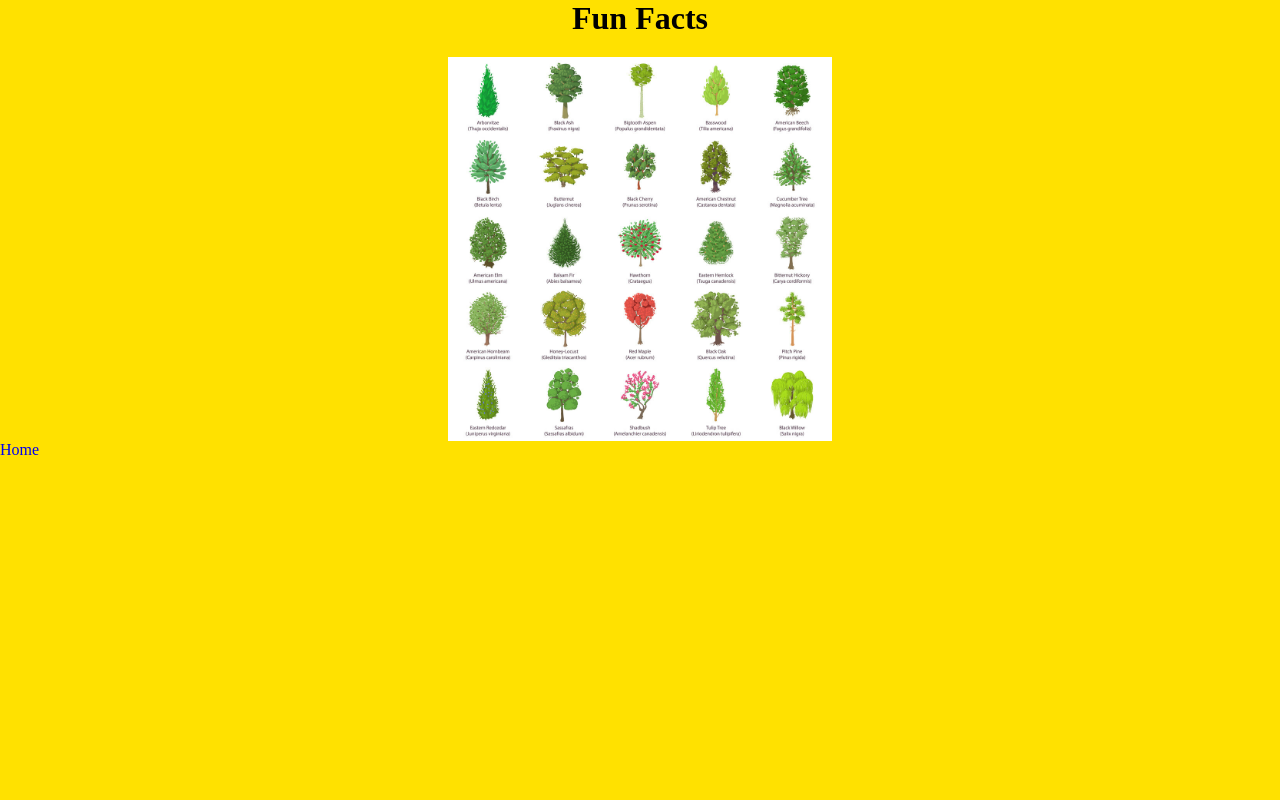
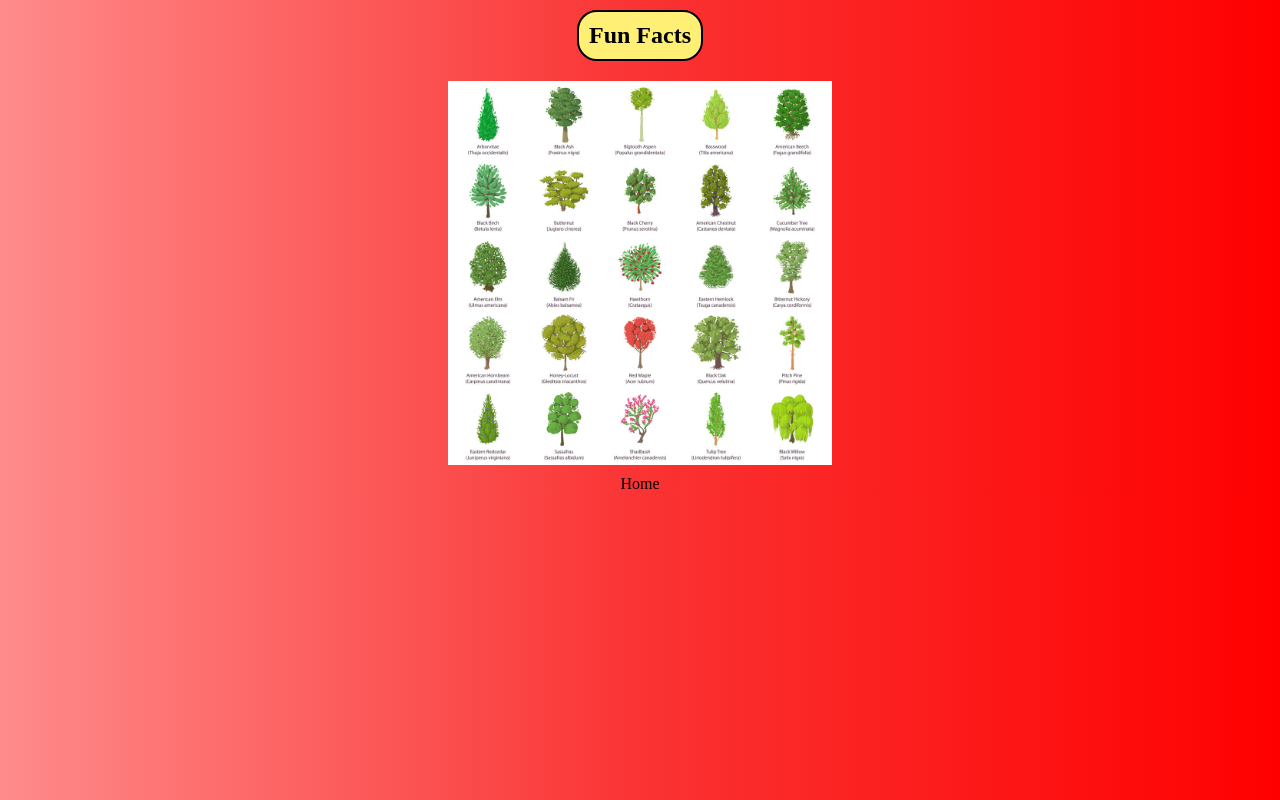
Before and after one commit to dreymoreau/tree-project, a plain HTML site: page html-files/extras.html in a window 1280 px wide. Drawn offline with Linux system fonts and the light colour scheme.

Commit message:
changes!

```diff
--- a/css-files/extras.css
+++ b/css-files/extras.css
@@ -5,7 +5,7 @@
 }
 
 body {
-    background: rgb(255, 225, 0);
+    background: linear-gradient(90deg, rgb(255, 139, 139),rgb(250, 51, 51),rgb(255, 0, 0))
 }
 
 .container2 {
@@ -22,10 +22,30 @@ img{
     height: 30%;
 }
 
+.container1 {
+    display: flex;
+    justify-content: center;
+}
+
 h1 {
-    text-align: center;
+    background:rgb(255, 239, 117);
+    border: 2px solid black;
+    padding: 10px;
+    margin-top: 10px;
+    border-radius: 20px;
 }
 
 a {
     text-decoration: none;
 }
+
+.flexIt {
+    display: flex;
+    position: relative;
+    justify-content: center;
+    margin-top: 10px;
+}
+
+section a {
+    color: #000;
+}
--- a/html-files/extras.html
+++ b/html-files/extras.html
@@ -8,12 +8,14 @@
     <link href="../css-files/extras.css" rel="stylesheet">
 </head>
 <body>
-    <h1>Fun Facts</h1>
+    <section class="container1">
+        <h1>Fun Facts</h1>
+    </section>
     <section class="container2">
         <img src="../img-files/tree-intro.jpg" alt="11 different trees">
     </section>
 
-    <section class="backHome">
+    <section class="flexIt">
         <a href="../index.html">Home</a>
     </section>
 
```
